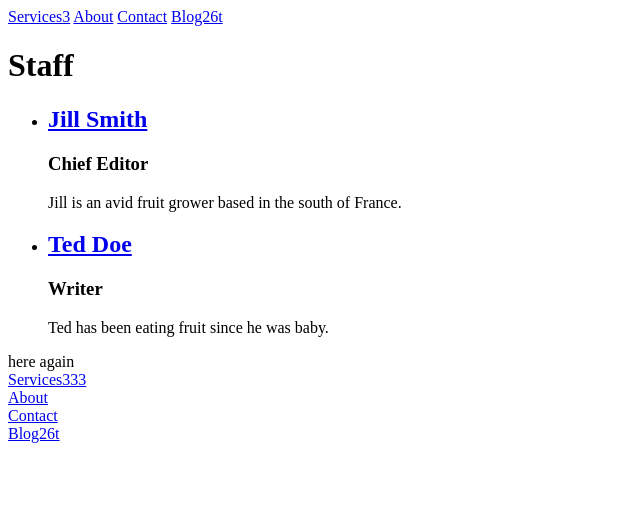
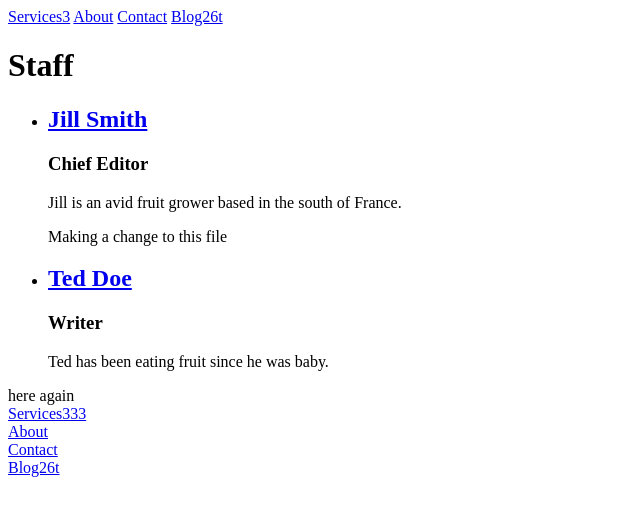
Before and after one commit to rmskone/web-repository, a Jekyll site: the page built from docs/staff.html, in a window 1280 px wide. Shown: the top 516 px of the page, without its empty margins (0-640 px from the left). Built offline with Jekyll 4.4.1, drawn with Linux system fonts in a browser that asks for light colours.

Commit message:
Update jill.md

```diff
--- a/_authors/jill.md
+++ b/_authors/jill.md
@@ -4,3 +4,5 @@ name: Jill Smith
 position: Chief Editor
 ---
 Jill is an avid fruit grower based in the south of France.
+
+Making a change to this file
```
